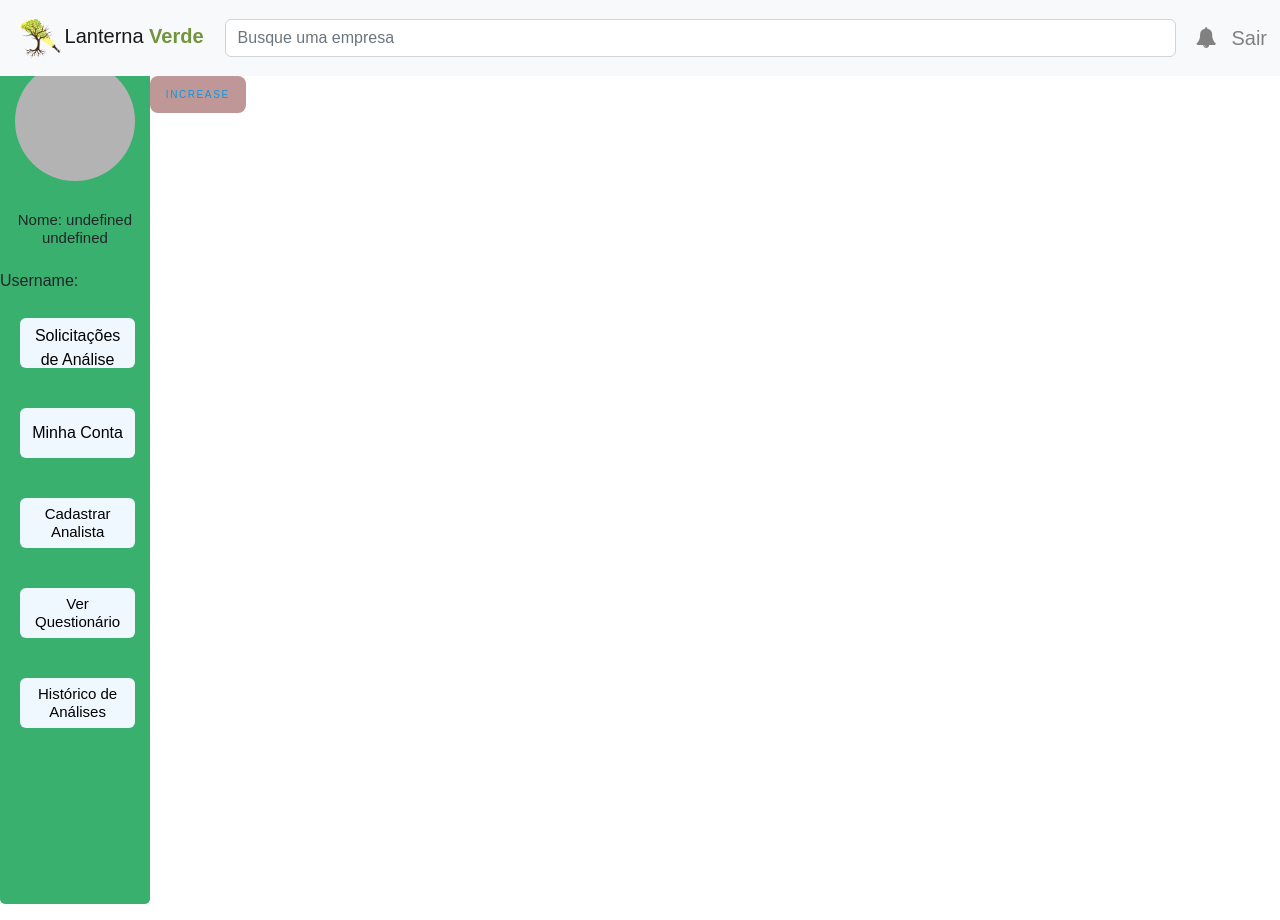
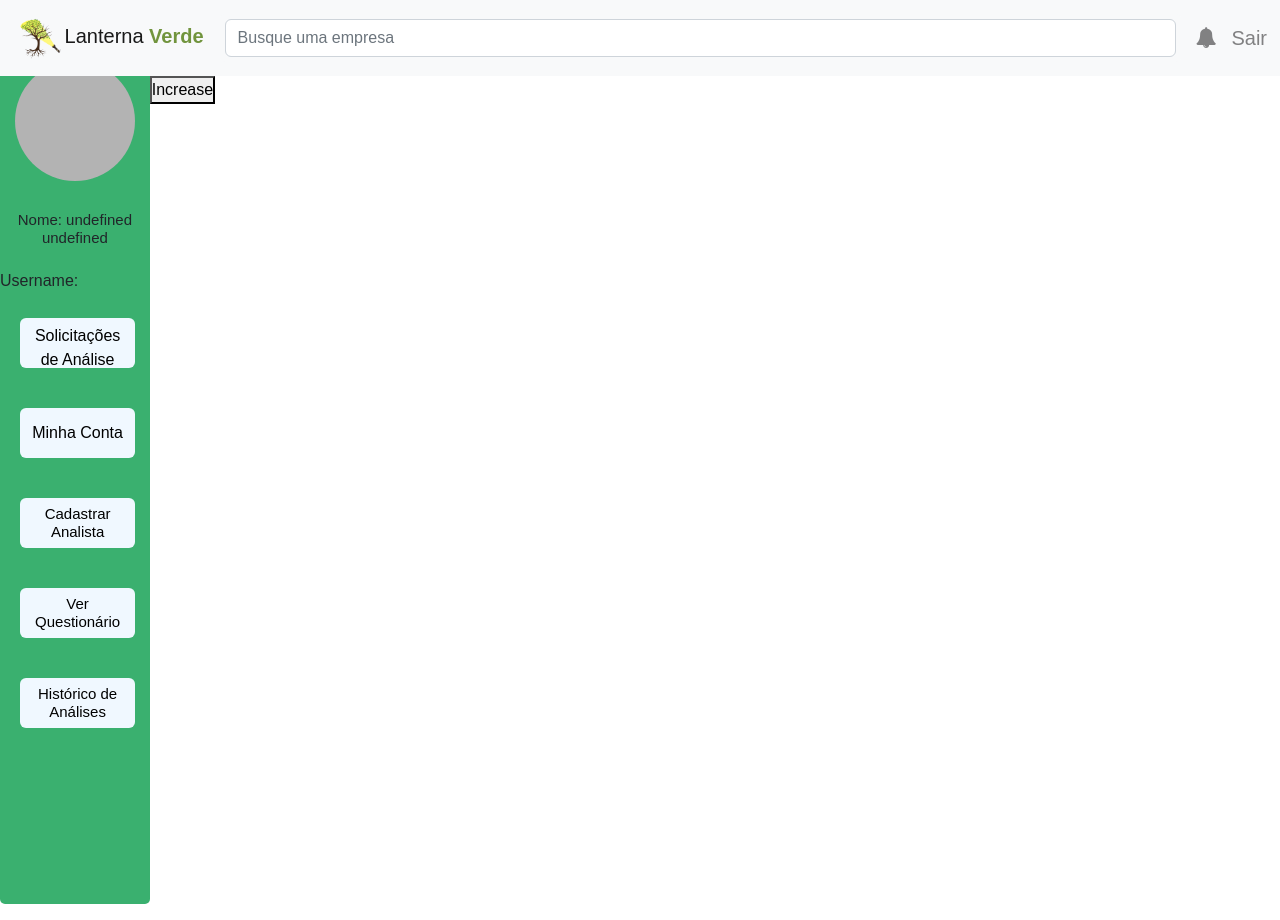
Before and after one commit to Engenharia-de-Software-UFRPE/lanterna-verde, a React (Create React App) app in the folder Frontend/: page /Admin in a window 1280 px wide. Built offline with nearby package versions, Linux system fonts and the light colour scheme; no server answers.

Commit message:
não precisa mais

```diff
--- a/Frontend/src/components/AdminScreen/NavbarAdm.css
+++ b/Frontend/src/components/AdminScreen/NavbarAdm.css
@@ -90,27 +90,6 @@ ul input{
     opacity: 0;
 }
 
-.increase{
-    background: rgb(192, 151, 151);
-    border: 1px solid transparent;
-    padding: 10px 15px;
-    border-radius: 8px;
-    color: #039ae5;
-    text-transform: uppercase;
-    font-size: 10px;
-    letter-spacing: 1.6px;
-    cursor: pointer;
-    outline: none !important;
-    will-change: color, background, border;
-    transition: .2s border ease-in-out, .2s background ease-in-out, .2s color ease-in-out;
-}
-
-.increase:hover {
-    border: 1px solid rgb(163, 26, 26);
-    color: rgb(65, 58, 58);
-    background: transparent;
-}
-
 .popupBell{
     scroll-behavior: smooth;
     overflow-y: scroll;
```
Also changed, not shown: Frontend/src/components/AdminScreen/NavbarAdm.js (+0 -15 lines).
